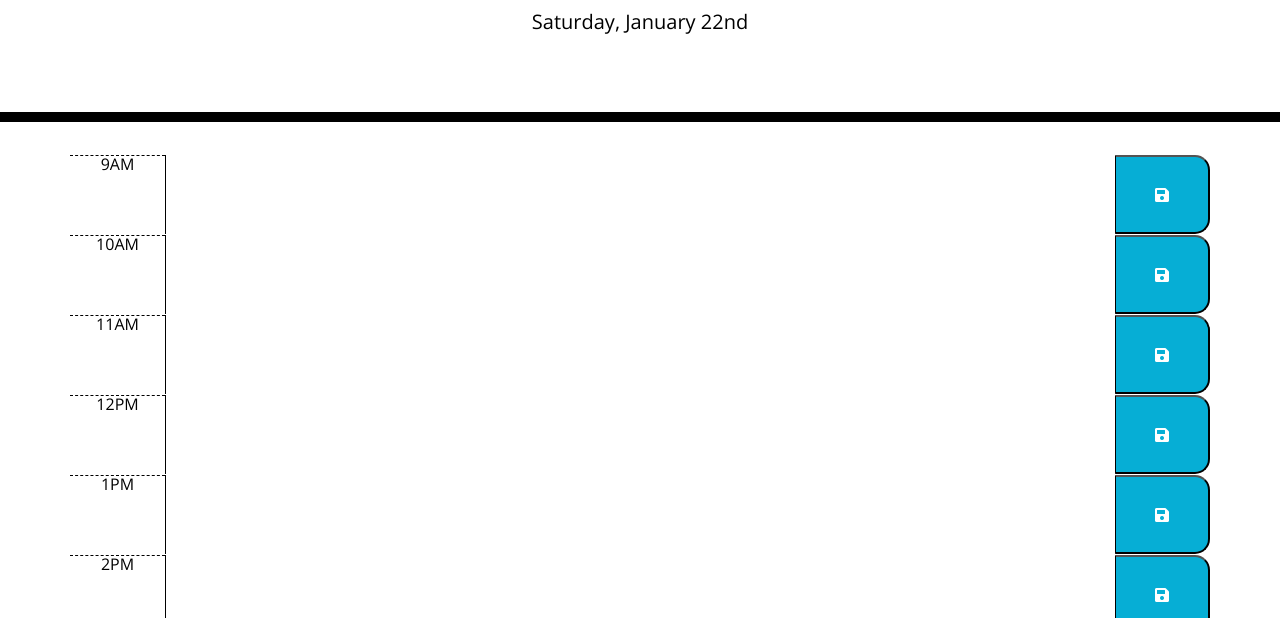
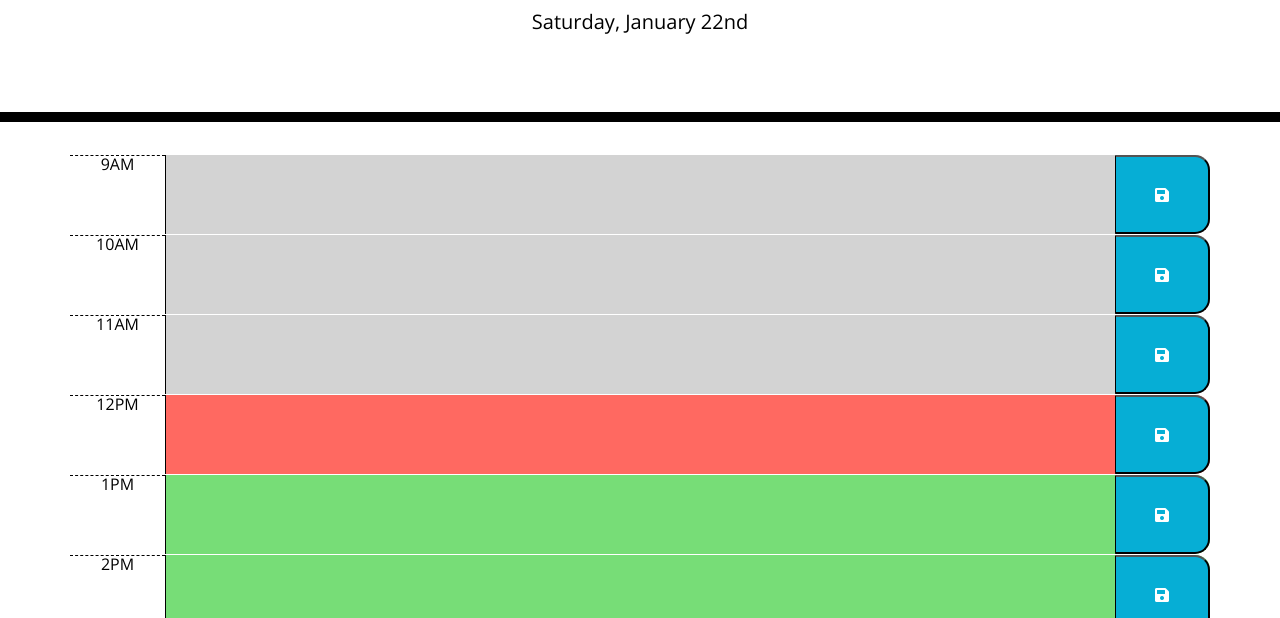
Before and after one commit to gmadnani/day-to-day, a plain HTML site: page index.html in a window 1280 px wide. Shown: the part 182-800 px from the top of the page. Drawn offline with nearby package versions, Linux system fonts and the light colour scheme.

Commit message:
block colors

```diff
--- a/index.html
+++ b/index.html
@@ -82,7 +82,7 @@
       <div id="17" class= "row time-block">
         <div class = "col-1 hour">5PM</div>
         <textarea class="col-10 description"></textarea>
-        <button onclick="BlockColor()" class="col-1 saveBtn"><i class= "fas fa-save"></i></button>
+        <button class="col-1 saveBtn"><i class= "fas fa-save"></i></button>
       </div>
 
     </div>
--- a/script.js
+++ b/script.js
@@ -3,11 +3,23 @@ $("#currentDay").html(moment().format('dddd, MMMM Do'))
 
 function BlockColor(){
 
-    var currentHour = moment().hours();
+    var currentHour = moment().hours() - 8;
     console.log(currentHour)
 
     $(".time-block").each(function(){
         var blockHour = parseInt($(this).attr("id"));
         console.log(blockHour)
+
+        if (currentHour > blockHour){
+            $(this).addClass("past")
+        }
+        else if ( currentHour == blockHour){
+            $(this).addClass("present")
+        }
+        else {
+            $(this).addClass("future")
+        }
     })
 }
+
+BlockColor();
```
